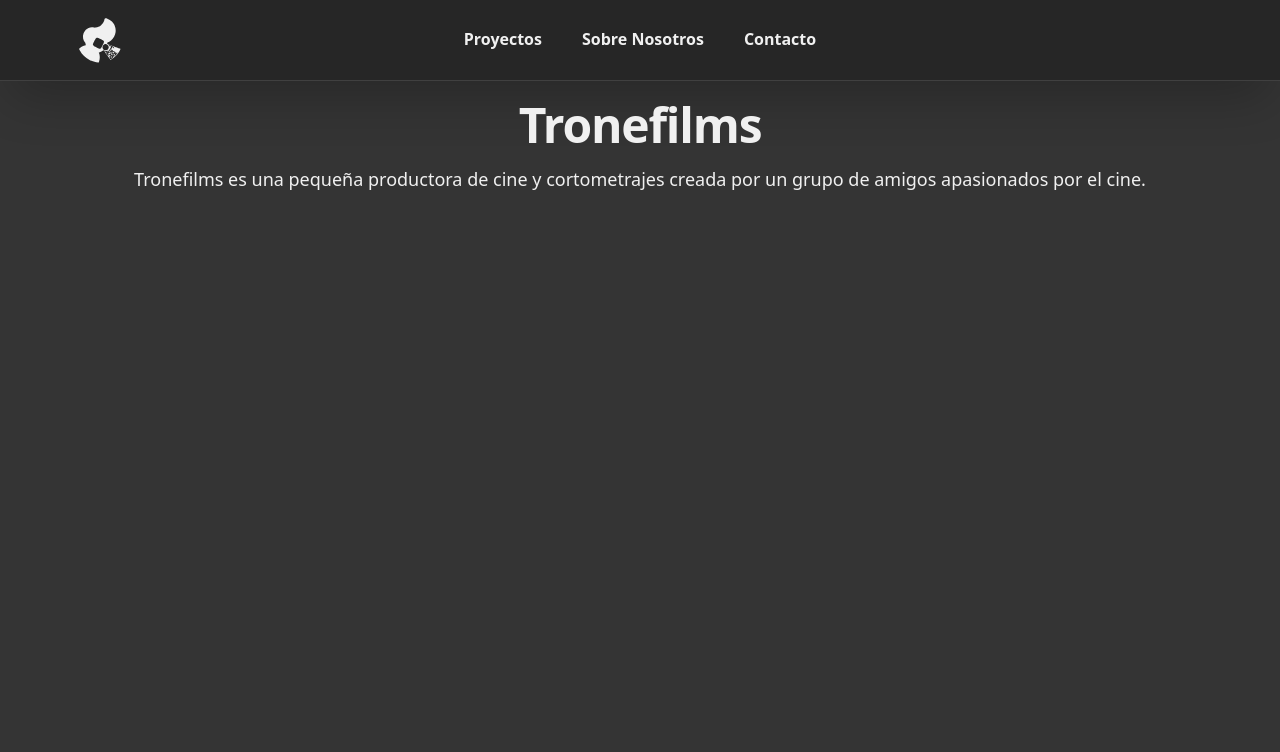
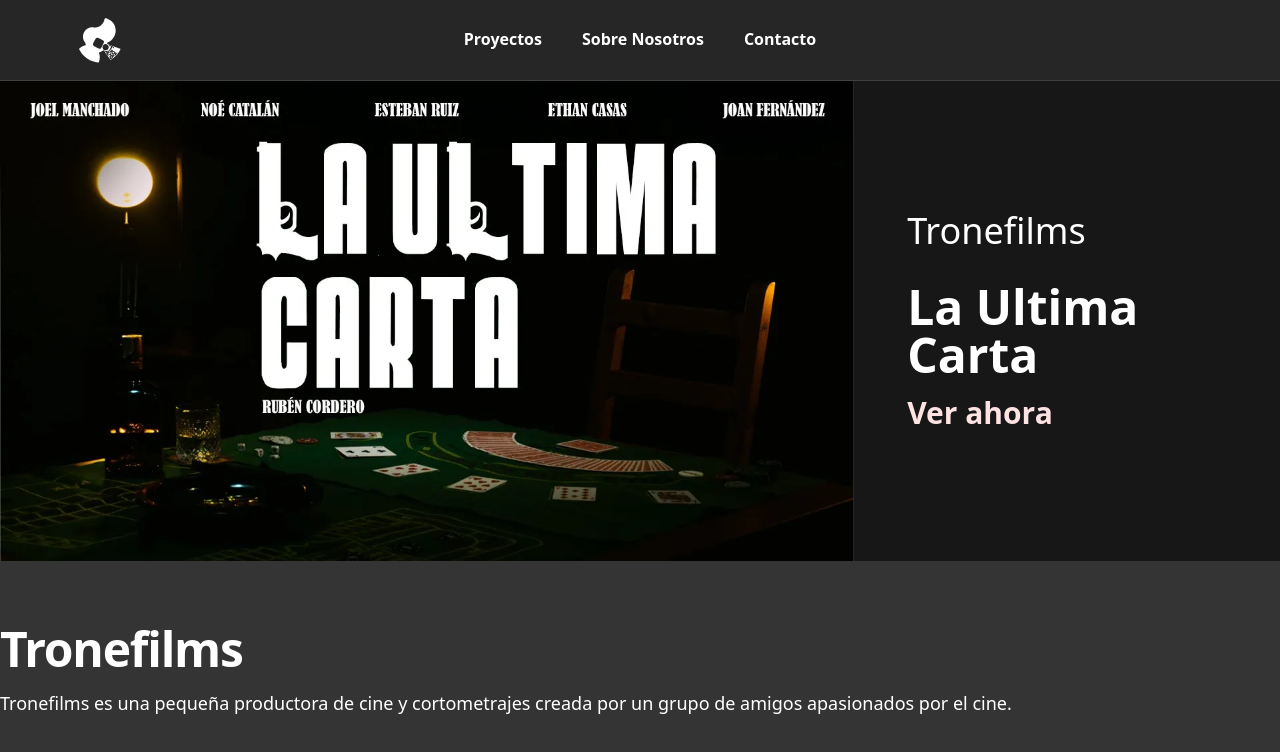
Before and after one commit to RubenCM03/Tronefilms, an Astro site: page / in a window 1280 px wide. Built offline with nearby package versions, Linux system fonts and the light colour scheme; Astro itself is replaced by a stand-in of ours.

Commit message:
Improves homepage layout and updates global styles
Modernizes the homepage with a new grid layout highlighting featured content, enhances typography and color contrast, and refines global styles for better readability and visual consistency. Removes redundant margin and improves overflow handling for layout stability.

```diff
--- a/src/components/navbar.astro
+++ b/src/components/navbar.astro
@@ -8,7 +8,7 @@ const navPages = [
 ---
 
 <nav
-    class="flex items-center justify-between p-4 bg-neutral-800 shadow-2xl mb-5 border-b border-neutral-700"
+    class="flex items-center justify-between p-4 bg-neutral-800 shadow-2xl border-b border-neutral-700"
 >
     <div class="flex items-center ms-15">
         <a href="/" class="flex items-center text-lg font-bold">
--- a/src/layouts/Layout.astro
+++ b/src/layouts/Layout.astro
@@ -27,6 +27,12 @@ const { title, description } = Astro.props;
 		background: #343434;
 		background-size: 224px;
 		color-scheme: dark light;
-		color: #f0f0f0;
+		color: white;
+		font-family: system-ui, -apple-system, BlinkMacSystemFont, 'Segoe UI', Roboto, Oxygen, Ubuntu, Cantarell, 'Open Sans', 'Helvetica Neue', sans-serif;
+
+	},
+	body{
+		overflow-x: hidden;
+		overscroll-behavior: none;
 	}
 </style>
--- a/src/pages/index.astro
+++ b/src/pages/index.astro
@@ -6,8 +6,16 @@ import Logo from '../components/Logo.astro';
 ---
 
 <Layout title='Tronefilms' description='Tronefilms es una pequeña productora de cine y cortometrajes creada por un grupo de amigos apasionados por el cine.'>
-	<div class="mx-auto text-center mb-8 lg:mb-16">
-		<h1 class="mb-4 text-5xl tracking-tight font-extrabold">Tronefilms</h1>
-		<p class="mb-8 text-lg font-normal">Tronefilms es una pequeña productora de cine y cortometrajes creada por un grupo de amigos apasionados por el cine.</p>
-	</div>
+	<section class="mx-auto text-center mb-8 lg:mb-16 grid grid-cols-1 md:grid-cols-3">
+		<img src="img/laultimacarta.webp" alt="Portada de La Última Carta" class="w-full h-auto object-cover md:col-span-2 md:row-span-1">
+		<div class="flex flex-col bg-neutral-900 border-t border-neutral-800 items-center justify-center md:border-t-0 md:border-s md:col-span-1 md:row-span-1">
+			<div class="w-full max-w-xs my-8 md:my-10">
+				<h3 class="text-4xl text-left mb-8 font-light">Tronefilms</h3>
+				<h2 class="font-bold text-5xl text-left hover:text-neutral-300 transition">La Ultima Carta</h2>
+				<a class="font-semibold text-3xl text-left text-red-100 hover:text-red-800 transition block mt-4" href="https://youtu.be/C1qhXPE-HdQ" target="_blank">Ver ahora</a>
+			</div>
+		</div>
+	</section>
+	<h1 class="mb-4 text-5xl tracking-tight font-extrabold">Tronefilms</h1>
+	<p class="mb-8 text-lg font-normal">Tronefilms es una pequeña productora de cine y cortometrajes creada por un grupo de amigos apasionados por el cine.</p>
 </Layout>
```
Also changed, not shown: public/img/laultimacarta.webp (added).
